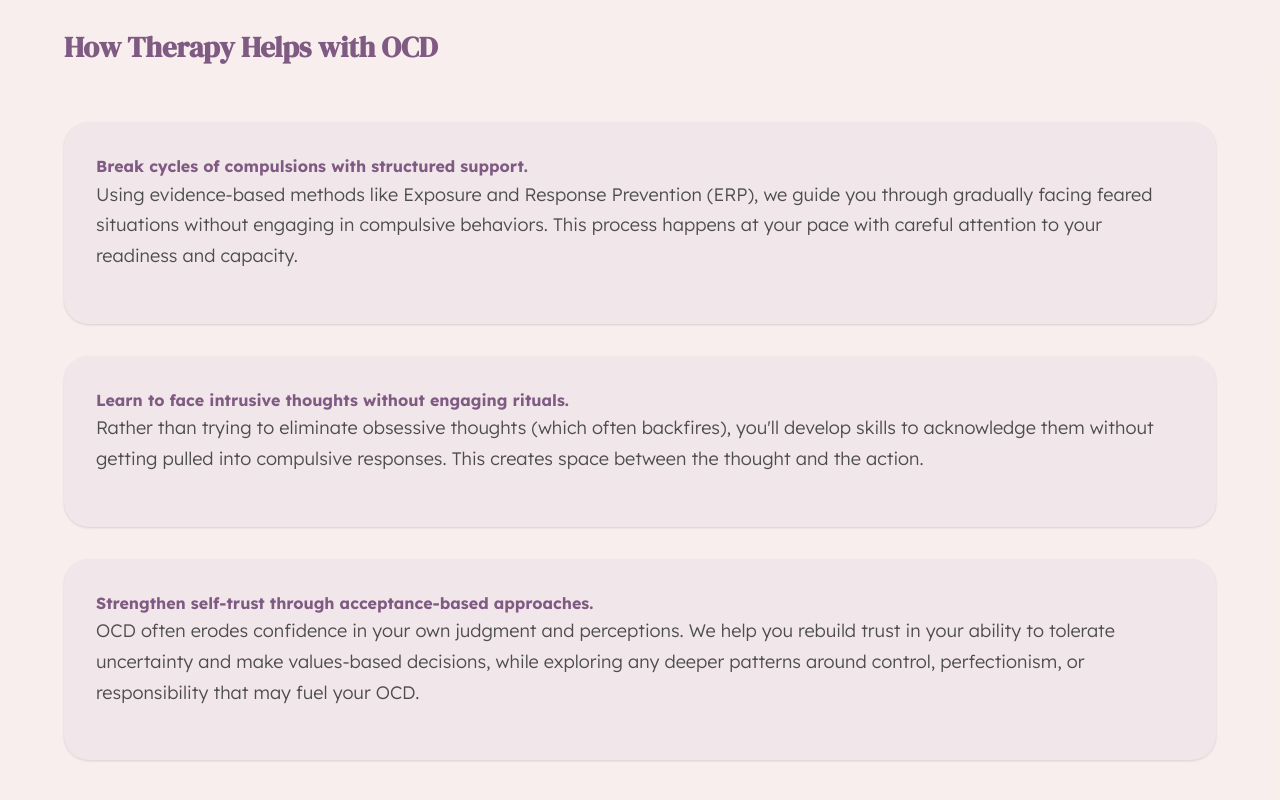
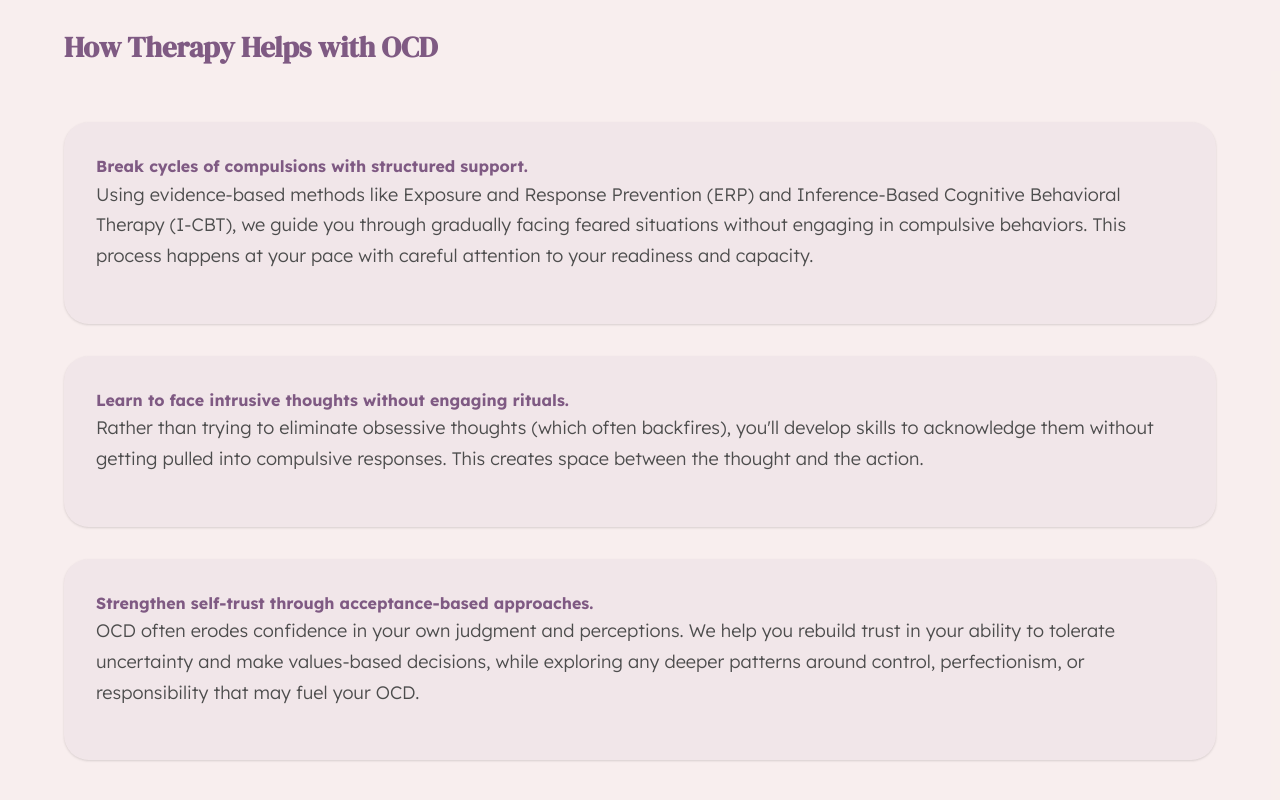
Before and after one commit to mazenswar/calm-v3, a Next.js app: page /specialties/ocd in a window 1280 px wide. Shown: the part 2216-3016 px from the top of the page. Built offline with nearby package versions, Linux system fonts and the light colour scheme; no server answers.

Commit message:
v4.7.8 ocd page icbt

```diff
--- a/app/specialties/ocd/page.js
+++ b/app/specialties/ocd/page.js
@@ -71,7 +71,7 @@ export default function OCDPage() {
 				{
 					title: "Break cycles of compulsions with structured support.",
 					description:
-						"Using evidence-based methods like Exposure and Response Prevention (ERP), we guide you through gradually facing feared situations without engaging in compulsive behaviors. This process happens at your pace with careful attention to your readiness and capacity.",
+						"Using evidence-based methods like Exposure and Response Prevention (ERP) and Inference-Based Cognitive Behavioral Therapy (I-CBT), we guide you through gradually facing feared situations without engaging in compulsive behaviors. This process happens at your pace with careful attention to your readiness and capacity.",
 				},
 				{
 					title: "Learn to face intrusive thoughts without engaging rituals.",
```
